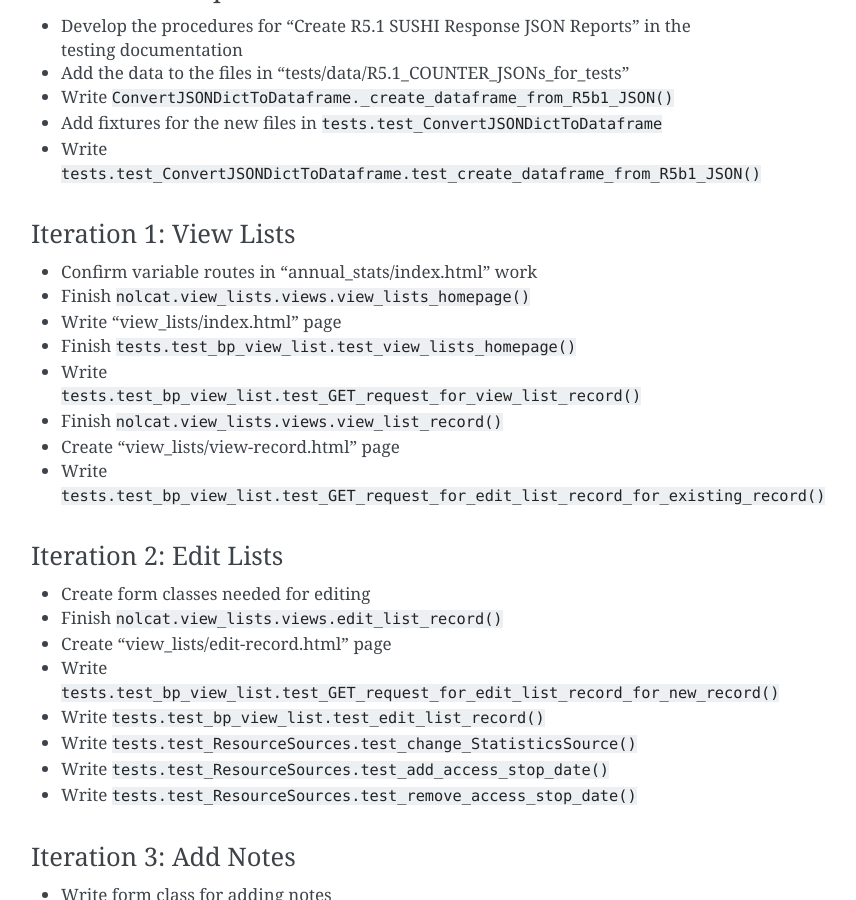
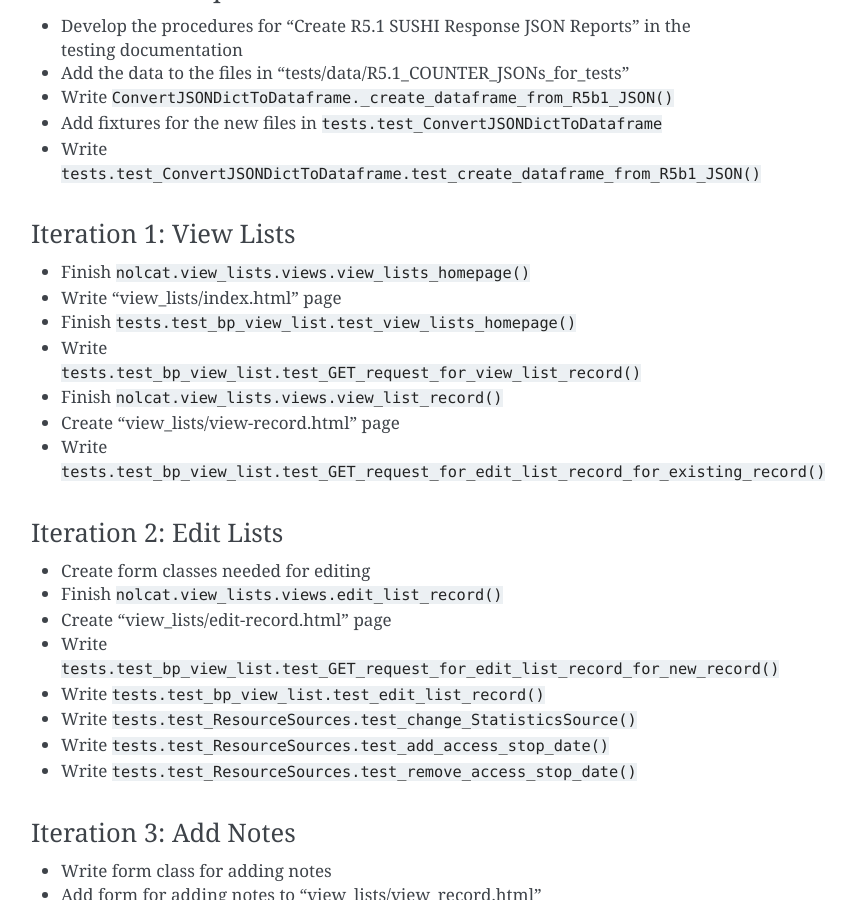
Before and after one commit to ereiskind/nolcat, a Sphinx documentation site: the page built from docs/source/roadmap.rst, in a window 1280 px wide and 900 px high, scrolled down 1937 px. Shown: the whole window, without its empty margins (389-1245 px from the left). Built offline with Sphinx 7.4.7, drawn with Linux system fonts in a browser that asks for light colours.

Commit message:
Remove completed item from roadmap

```diff
--- a/docs/source/roadmap.rst
+++ b/docs/source/roadmap.rst
@@ -38,7 +38,6 @@ Iteration 0: Prepare for COUNTER R5.1
 
 Iteration 1: View Lists
 =======================
-* Confirm variable routes in "annual_stats/index.html" work
 * Finish ``nolcat.view_lists.views.view_lists_homepage()``
 * Write "view_lists/index.html" page
 * Finish ``tests.test_bp_view_list.test_view_lists_homepage()``
```
